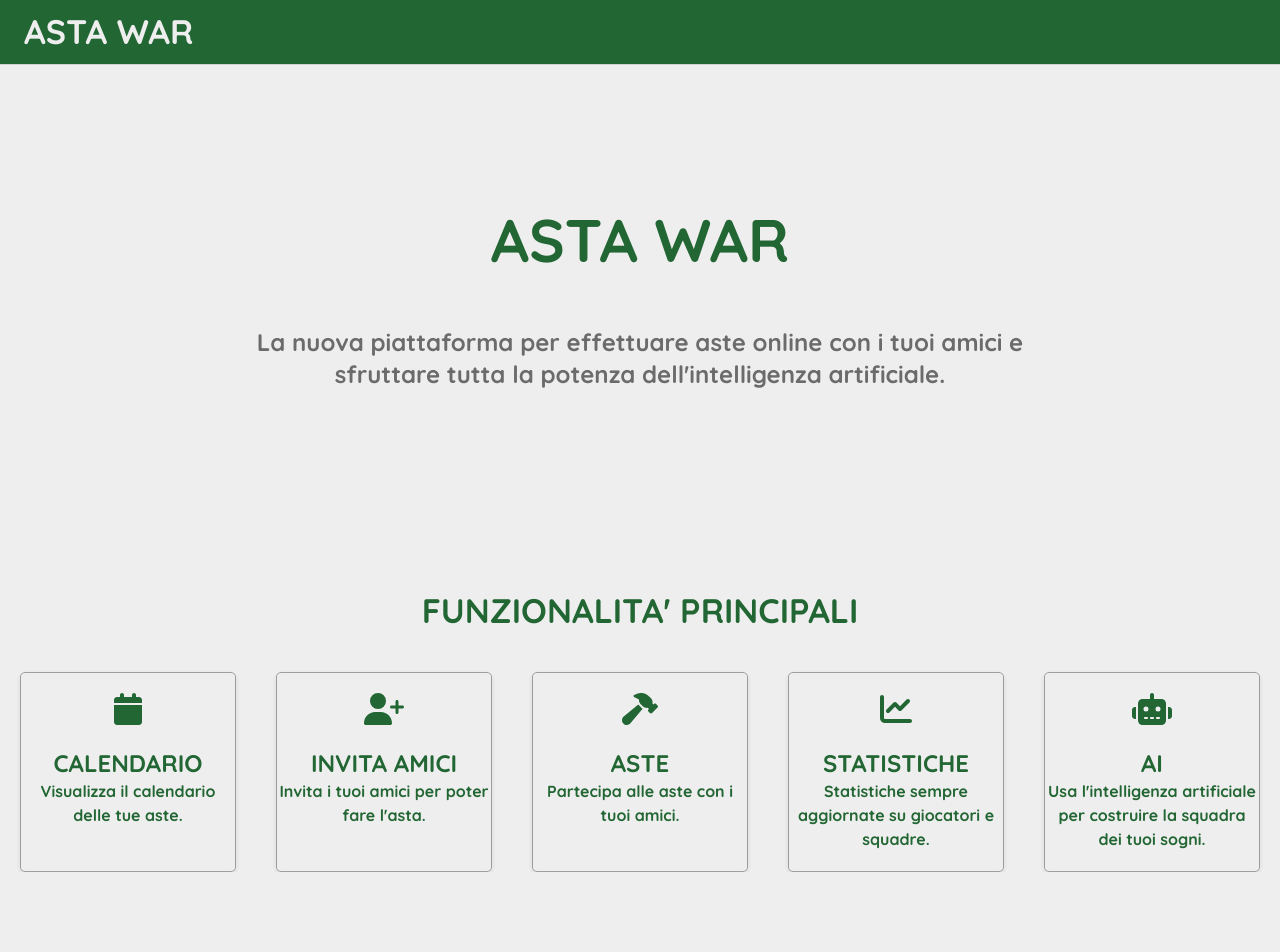
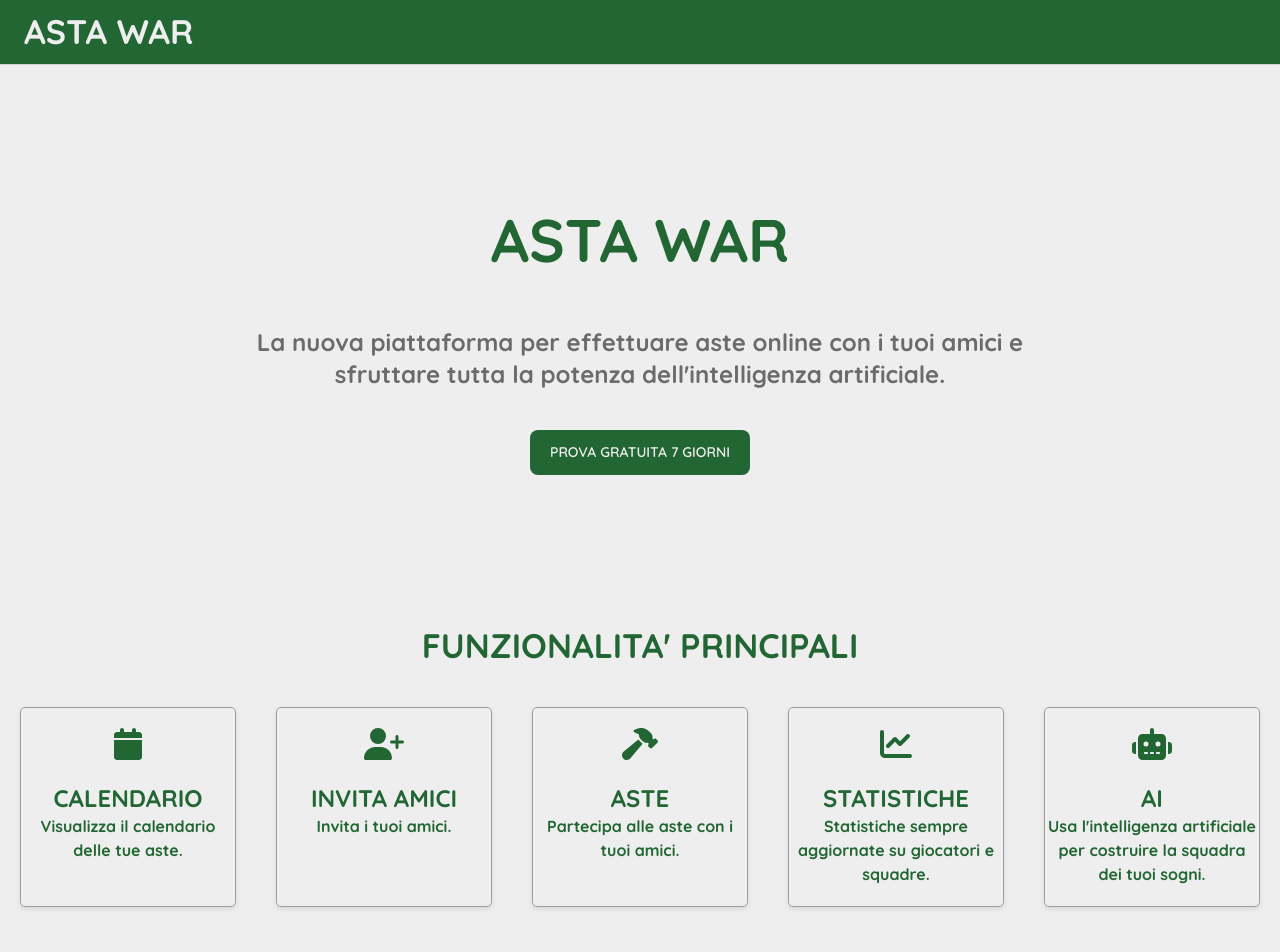
Before and after one commit to danielecomandini/astawar, a React (Vite) app: page / in a window 1280 px wide. Shown: the top 952 px of the page. Before the commit the page ends 872 px from the top, so only its background shows below. Built offline with nearby package versions, Linux system fonts and the light colour scheme.

Commit message:
AstaWar elements

```diff
--- a/src/App.tsx
+++ b/src/App.tsx
@@ -1,10 +1,8 @@
-import AstaWarHeader from "./UI/layout/AstaWarHeader";
 import AstaWarIndex from "./UI/layout/AstaWarIndex";
 
 const App = () => {
   return (
     <>
-      <AstaWarHeader />
       <AstaWarIndex />
     </>
   );
--- a/src/UI/layout/AstaWarIndex.jsx
+++ b/src/UI/layout/AstaWarIndex.jsx
@@ -1,47 +1,17 @@
 import { Toolbar } from "@mui/material";
 import AWText from "../elements/AWText";
 import { AW_COLORS } from "../themes/AstaWarTheme";
-import AWCard from "../elements/AWCard";
-import {
-  faCalendar,
-  faChartLine,
-  faHammer,
-  faRobot,
-  faUserPlus,
-} from "@fortawesome/free-solid-svg-icons";
 import AWIcon from "../elements/AWIcon";
-
-const MAIN_FUNCTIONALITIES = [
-  {
-    label: "CALENDARIO",
-    icon: faCalendar,
-    desc: "Visualizza il calendario delle tue aste.",
-  },
-  {
-    label: "INVITA AMICI",
-    icon: faUserPlus,
-    desc: "Invita i tuoi amici per poter fare l'asta.",
-  },
-  {
-    label: "ASTE",
-    icon: faHammer,
-    desc: "Partecipa alle aste con i tuoi amici.",
-  },
-  {
-    label: "STATISTICHE",
-    icon: faChartLine,
-    desc: "Statistiche sempre aggiornate su giocatori e squadre.",
-  },
-  {
-    label: "AI",
-    icon: faRobot,
-    desc: "Usa l'intelligenza artificiale per costruire la squadra dei tuoi sogni.",
-  },
-];
+import AWButton from "../elements/AWButton";
+import { MAIN_FUNCTIONALITIES } from "../../assets/objects/MAIN_FUNCTIONALITIES";
+import AstaWarHeader from "./components/AstaWarHeader";
+import AstaWarUpperSection from "./components/AstaWarUpperSection";
+import AstaWarMainFunctionality from "./components/AstaWarMainFunctionality";
 
 const AstaWarIndex = () => {
   return (
     <>
+      <AstaWarHeader />
       <Toolbar></Toolbar>
       <section
         style={{
@@ -49,95 +19,12 @@ const AstaWarIndex = () => {
           marginTop: "40px",
         }}
       >
-        <AWText
-          variant="h2"
-          fontWeight="bold"
-          color={AW_COLORS.headerBg}
-          sx={{
-            paddingTop: "100px",
-          }}
-        >
-          ASTA WAR
-        </AWText>
-        <AWText
-          variant="h5"
-          fontWeight="bold"
-          color={AW_COLORS.darkGrey}
-          sx={{
-            paddingTop: "50px",
-          }}
-        >
-          La nuova piattaforma per effettuare aste online con i tuoi amici e
-          <br />
-          sfruttare tutta la potenza dell'intelligenza artificiale.
-        </AWText>
-        <AWText
-          variant="h4"
-          fontWeight="bold"
-          color={AW_COLORS.headerBg}
-          sx={{
-            paddingTop: "200px",
-          }}
-        >
-          FUNZIONALITA' PRINCIPALI
-        </AWText>
-        <div style={{ display: "flex", justifyContent: "center" }}>
-          {MAIN_FUNCTIONALITIES.map((funct, idx) => (
-            <div
-              key={idx}
-              style={{
-                border: `1px solid ${AW_COLORS.grey}`,
-                borderRadius: "5px",
-                width: "400px",
-                height: "200px",
-                marginLeft: "20px",
-                marginRight: "20px",
-                marginTop: "40px",
-                boxShadow: "0 2px 4px rgba(0,0,0,0.1)",
-                transition: "box-shadow 0.3s ease-in-out",
-              }}
-              onMouseEnter={(e) => {
-                e.currentTarget.style.boxShadow = "0 6px 12px rgba(0,0,0,0.2)";
-              }}
-              onMouseLeave={(e) => {
-                e.currentTarget.style.boxShadow = "0 2px 4px rgba(0,0,0,0.1)";
-              }}
-            >
-              <div>
-                <AWIcon
-                  icon={funct.icon}
-                  size="2x"
-                  style={{
-                    marginTop: "20px",
-                    color: AW_COLORS.headerBg,
-                  }}
-                />
-              </div>
-              <div>
-                <AWText
-                  fontWeight="bold"
-                  color={AW_COLORS.headerBg}
-                  variant="h5"
-                  sx={{
-                    marginTop: "20px",
-                  }}
-                >
-                  {funct.label}
-                </AWText>
-              </div>
-              <div>
-                <AWText
-                  fontWeight="bold"
-                  color={AW_COLORS.headerBg}
-                  variant="h7"
-                  textAlign="justify"
-                >
-                  {funct.desc}
-                </AWText>
-              </div>
-            </div>
-          ))}
-        </div>
+        <AstaWarUpperSection />
+        <AstaWarMainFunctionality />
+        <hr style={{
+          width: '84.5%',
+          marginTop: '60px'
+        }} />
       </section>
     </>
   );
--- a/src/UI/layout/AstaWarHeader.jsx
+++ b/src/UI/layout/components/AstaWarHeader.jsx
@@ -1,6 +1,6 @@
 import { Drawer, Toolbar } from "@mui/material";
-import { AW_COLORS } from "../themes/AstaWarTheme";
-import AWText from "../elements/AWText";
+import { AW_COLORS } from "../../themes/AstaWarTheme";
+import AWText from "../../elements/AWText";
 
 const AstaWarHeader = () => {
   return (
--- /dev/null
+++ b/src/UI/layout/components/AstaWarMainFunctionality.jsx
@@ -0,0 +1,80 @@
+import { MAIN_FUNCTIONALITIES } from "../../../assets/objects/MAIN_FUNCTIONALITIES";
+import AWIcon from "../../elements/AWIcon";
+import AWText from "../../elements/AWText";
+import { AW_COLORS } from "../../themes/AstaWarTheme";
+
+const AstaWarMainFunctionality = () => {
+  return (
+    <>
+      <AWText
+        variant="h4"
+        fontWeight="bold"
+        color={AW_COLORS.headerBg}
+        sx={{
+          paddingTop: "150px",
+        }}
+      >
+        FUNZIONALITA' PRINCIPALI
+      </AWText>
+      <div style={{ display: "flex", justifyContent: "center" }}>
+        {MAIN_FUNCTIONALITIES.map((funct, idx) => (
+          <div
+            key={idx}
+            style={{
+              border: `1px solid ${AW_COLORS.grey}`,
+              borderRadius: "5px",
+              width: "400px",
+              height: "200px",
+              marginLeft: "20px",
+              marginRight: "20px",
+              marginTop: "40px",
+              boxShadow: "0 2px 4px rgba(0,0,0,0.1)",
+              transition: "box-shadow 0.3s ease-in-out",
+            }}
+            onMouseEnter={(e) => {
+              e.currentTarget.style.boxShadow = "0 6px 12px rgba(0,0,0,0.2)";
+            }}
+            onMouseLeave={(e) => {
+              e.currentTarget.style.boxShadow = "0 2px 4px rgba(0,0,0,0.1)";
+            }}
+          >
+            <div>
+              <AWIcon
+                icon={funct.icon}
+                size="2x"
+                style={{
+                  marginTop: "20px",
+                  color: AW_COLORS.headerBg,
+                }}
+              />
+            </div>
+            <div>
+              <AWText
+                fontWeight="bold"
+                color={AW_COLORS.headerBg}
+                variant="h5"
+                sx={{
+                  marginTop: "20px",
+                }}
+              >
+                {funct.label}
+              </AWText>
+            </div>
+            <div>
+              <AWText
+                fontWeight="bold"
+                color={AW_COLORS.headerBg}
+                variant="h7"
+                textAlign="justify"
+              >
+                {funct.desc}
+              </AWText>
+            </div>
+          </div>
+        ))}
+      </div>
+    </>
+  );
+};
+
+export default AstaWarMainFunctionality;
--- /dev/null
+++ b/src/UI/layout/components/AstaWarUpperSection.jsx
@@ -0,0 +1,43 @@
+import AWButton from "../../elements/AWButton";
+import AWText from "../../elements/AWText";
+import { AW_COLORS } from "../../themes/AstaWarTheme";
+
+const AstaWarUpperSection = () => {
+  return (
+    <>
+      <AWText
+        variant="h2"
+        fontWeight="bold"
+        color={AW_COLORS.headerBg}
+        sx={{
+          paddingTop: "100px",
+        }}
+      >
+        ASTA WAR
+      </AWText>
+      <AWText
+        variant="h5"
+        fontWeight="bold"
+        color={AW_COLORS.darkGrey}
+        sx={{
+          paddingTop: "50px",
+        }}
+      >
+        La nuova piattaforma per effettuare aste online con i tuoi amici e
+        <br />
+        sfruttare tutta la potenza dell'intelligenza artificiale.
+      </AWText>
+      <div style={{ marginTop: "40px" }}>
+        <AWButton
+          sx={{
+            backgroundColor: AW_COLORS.headerBg,
+          }}
+        >
+          PROVA GRATUITA 7 GIORNI
+        </AWButton>
+      </div>
+    </>
+  );
+};
+
+export default AstaWarUpperSection;
--- a/src/UI/themes/AstaWarTheme.tsx
+++ b/src/UI/themes/AstaWarTheme.tsx
@@ -108,9 +108,9 @@ const AstaWarTheme = createTheme({
     MuiListItemButton: {
       styleOverrides: {
         root: {
-          color: AW_COLORS.highlight,
+          color: AW_COLORS.headerBg,
           "&:hover": {
-            backgroundColor: AW_COLORS.highlight,
+            backgroundColor: AW_COLORS.red,
             color: AW_COLORS.white,
           },
         },
--- /dev/null
+++ b/src/assets/objects/MAIN_FUNCTIONALITIES.js
@@ -0,0 +1,35 @@
+import {
+  faCalendar,
+  faChartLine,
+  faHammer,
+  faRobot,
+  faUserPlus,
+} from "@fortawesome/free-solid-svg-icons";
+
+export const MAIN_FUNCTIONALITIES = [
+  {
+    label: "CALENDARIO",
+    icon: faCalendar,
+    desc: "Visualizza il calendario delle tue aste.",
+  },
+  {
+    label: "INVITA AMICI",
+    icon: faUserPlus,
+    desc: "Invita i tuoi amici.",
+  },
+  {
+    label: "ASTE",
+    icon: faHammer,
+    desc: "Partecipa alle aste con i tuoi amici.",
+  },
+  {
+    label: "STATISTICHE",
+    icon: faChartLine,
+    desc: "Statistiche sempre aggiornate su giocatori e squadre.",
+  },
+  {
+    label: "AI",
+    icon: faRobot,
+    desc: "Usa l'intelligenza artificiale per costruire la squadra dei tuoi sogni.",
+  },
+];
```
